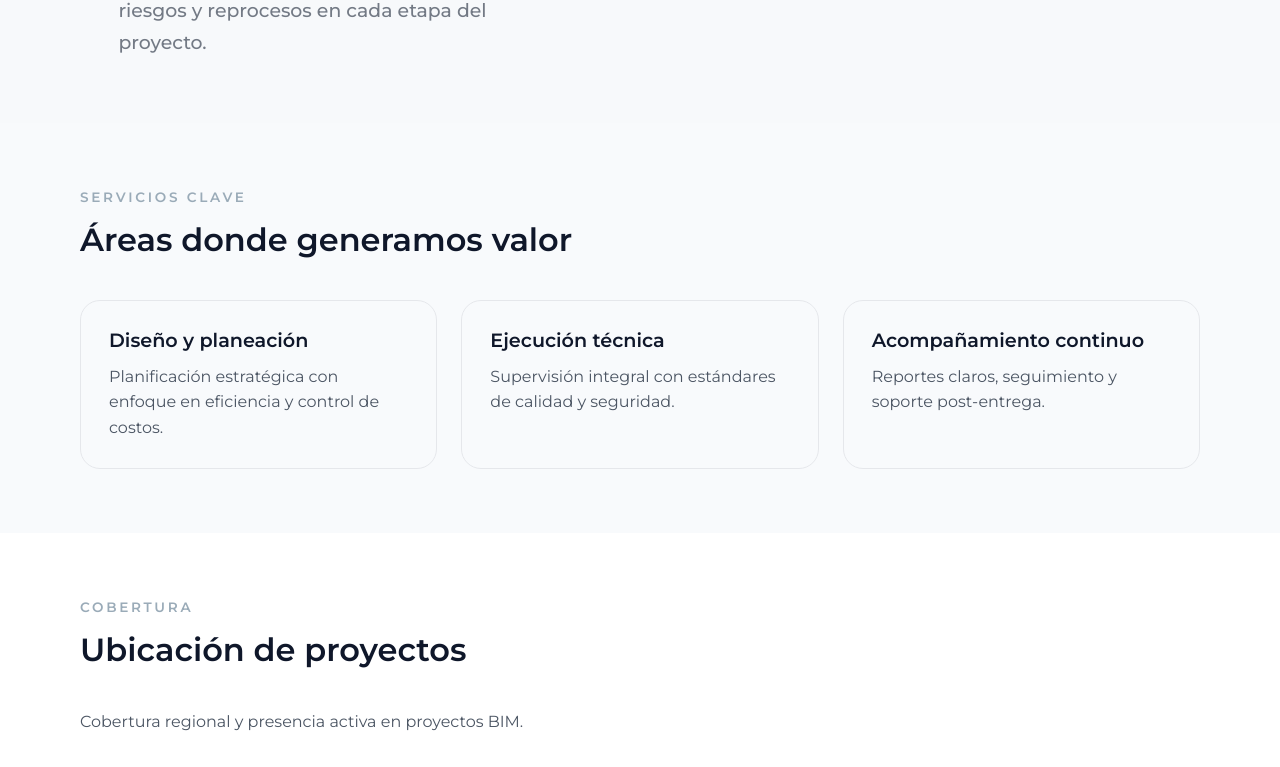
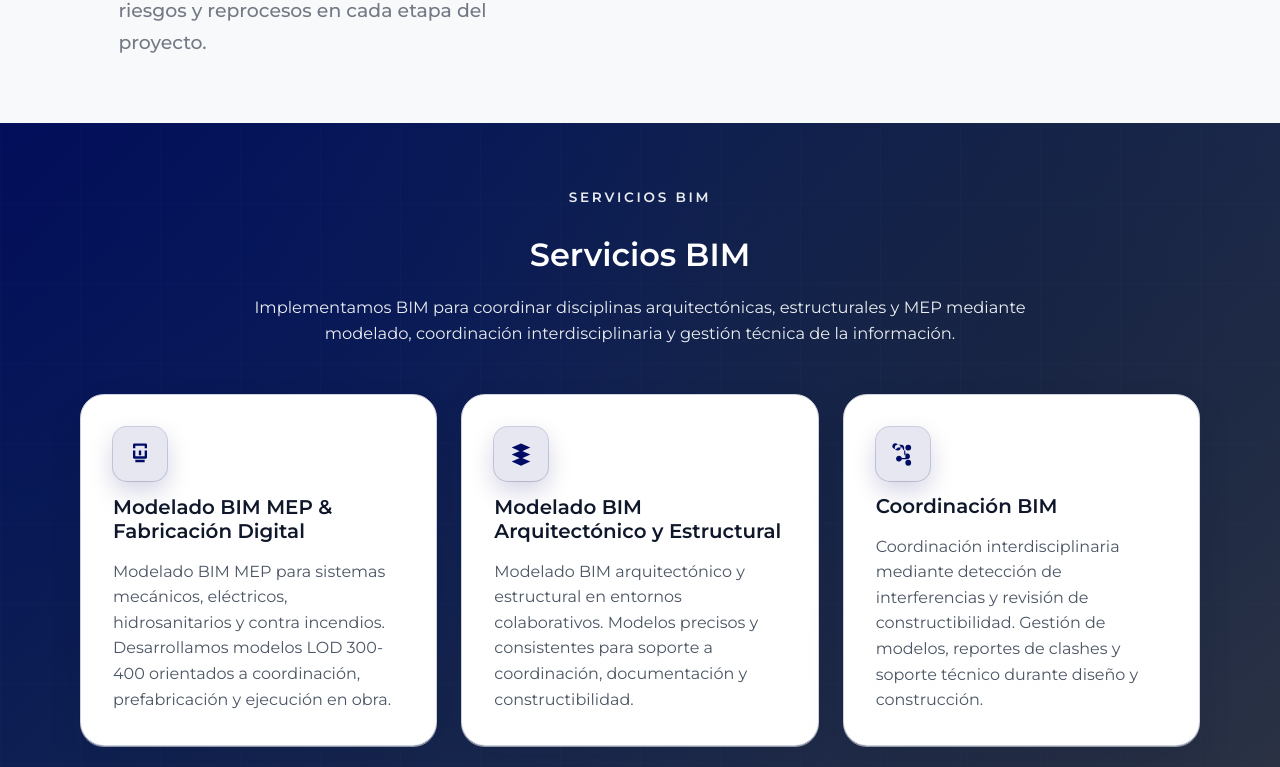
Before and after one commit to BRAYANRIASCOS01/web_BasCal, a React (Vite) app: page / in a window 1280 px wide. Shown: the part 1598-2365 px from the top of the page. Built offline with nearby package versions, Linux system fonts and the light colour scheme.

Commit message:
ajustando services

```diff
--- a/src/features/home/sections/Services.jsx
+++ b/src/features/home/sections/Services.jsx
@@ -1,19 +1,76 @@
+import { useEffect, useRef } from "react";
 import { useTranslation } from "react-i18next";
 
 const Services = () => {
   const { t } = useTranslation();
   const services = t("home.services.items", { returnObjects: true });
+  const sectionRef = useRef(null);
+  const serviceIcons = [
+    (
+      <svg viewBox="0 0 24 24" role="img" aria-hidden="true" focusable="false">
+        <path
+          d="M7 3h10a1 1 0 0 1 1 1v3h-2V5H8v2H6V4a1 1 0 0 1 1-1Zm9 16v-2H8v2h8Zm2-4a1 1 0 0 1-1 1H7a1 1 0 0 1-1-1V9h2v5h8V9h2v6Zm-5-2h-2V9h2v4Z"
+          fill="currentColor"
+        />
+      </svg>
+    ),
+    (
+      <svg viewBox="0 0 24 24" role="img" aria-hidden="true" focusable="false">
+        <path
+          d="M4 6.5 12 3l8 3.5-8 3.5L4 6.5Zm0 6L12 9l8 3.5-8 3.5-8-3.5Zm0 6L12 15l8 3.5-8 3.5-8-3.5Z"
+          fill="currentColor"
+        />
+      </svg>
+    ),
+    (
+      <svg viewBox="0 0 24 24" role="img" aria-hidden="true" focusable="false">
+        <path
+          d="M7.5 4A2.5 2.5 0 1 1 5 6.5 2.5 2.5 0 0 1 7.5 4Zm9 0A2.5 2.5 0 1 1 14 6.5 2.5 2.5 0 0 1 16.5 4Zm0 13A2.5 2.5 0 1 1 14 19.5 2.5 2.5 0 0 1 16.5 17ZM8 6.5h3.5a2.5 2.5 0 0 0 2.5 2.5v6.5H11a2.5 2.5 0 1 0 0 1h4.5A2.5 2.5 0 1 0 13 13.5V7A2.5 2.5 0 0 0 10.5 4H7.5a2.5 2.5 0 1 0 .007 2.5H8Z"
+          fill="currentColor"
+        />
+      </svg>
+    ),
+  ];
+
+  useEffect(() => {
+    const sectionEl = sectionRef.current;
+    if (!sectionEl) return;
+
+    const animatedNodes = sectionEl.querySelectorAll("[data-animate]");
+    const observer = new IntersectionObserver(
+      (entries) => {
+        entries.forEach((entry) => {
+          entry.target.classList.toggle("is-visible", entry.isIntersecting);
+        });
+      },
+      { threshold: 0.25 }
+    );
+
+    animatedNodes.forEach((node) => observer.observe(node));
+    return () => observer.disconnect();
+  }, []);
 
   return (
-    <section className="section section--alt" id="services">
-      <div className="container">
-        <p className="section-kicker">{t("home.servicesKicker")}</p>
-        <h2 className="section-title">{t("home.servicesTitle")}</h2>
-        <div className="grid">
-          {services.map((item) => (
-            <article className="card fade-in" key={item.title}>
-              <h3 className="card__title">{item.title}</h3>
-              <p className="text-muted">{item.text}</p>
+    <section className="section services" id="services" ref={sectionRef}>
+      <div className="container services__inner">
+        <div className="services__header" data-animate>
+          <p className="section-kicker">{t("home.servicesKicker")}</p>
+          <h2 className="section-title">{t("home.servicesTitle")}</h2>
+          <p className="services__subtitle text-muted">{t("home.servicesSubtitle")}</p>
+        </div>
+        <div className="services__grid">
+          {services.map((item, index) => (
+            <article
+              className="service-card"
+              key={item.title}
+              data-animate
+              style={{ transitionDelay: `${0.08 + index * 0.08}s` }}
+            >
+              <span className="service-card__icon" aria-hidden="true">
+                {serviceIcons[index % serviceIcons.length]}
+              </span>
+              <h3 className="service-card__title">{item.title}</h3>
+              <p className="service-card__text text-muted">{item.text}</p>
             </article>
           ))}
         </div>
--- a/src/shared/locales/en.json
+++ b/src/shared/locales/en.json
@@ -9,21 +9,22 @@
     "heroSubtitle": "We design engineering and construction projects with clear standards, transparent communication, and measurable results.",
     "primaryCta": "Request consultation",
     "secondaryCta": "Explore services",
-    "servicesKicker": "Key services",
-    "servicesTitle": "Areas where we create value",
+    "servicesKicker": "BIM Services",
+    "servicesTitle": "BIM Services",
+    "servicesSubtitle": "We implement BIM to coordinate architectural, structural, and MEP disciplines through modeling, cross-team coordination, and technical information management.",
     "services": {
       "items": [
         {
-          "title": "Design and planning",
-          "text": "Strategic planning focused on efficiency and cost control."
+          "title": "BIM MEP Modeling & Digital Fabrication",
+          "text": "BIM MEP modeling for mechanical, electrical, plumbing, and fire protection systems. We develop LOD 300-400 models focused on coordination, prefabrication, and field execution."
         },
         {
-          "title": "Technical execution",
-          "text": "End-to-end supervision with quality and safety standards."
+          "title": "Architectural & Structural BIM Modeling",
+          "text": "Architectural and structural BIM modeling in collaborative environments. Precise, consistent models that support coordination, documentation, and constructability."
         },
         {
-          "title": "Ongoing support",
-          "text": "Clear reporting, follow-up, and post-delivery support."
+          "title": "BIM Coordination",
+          "text": "Interdisciplinary coordination via clash detection and constructability reviews. Model management, clash reports, and technical support throughout design and construction."
         }
       ]
     },
--- a/src/shared/locales/es.json
+++ b/src/shared/locales/es.json
@@ -9,21 +9,22 @@
     "heroSubtitle": "Diseñamos proyectos de ingeniería y construcción con estándares claros, comunicación transparente y resultados medibles.",
     "primaryCta": "Solicitar asesoría",
     "secondaryCta": "Conocer servicios",
-    "servicesKicker": "Servicios clave",
-    "servicesTitle": "Áreas donde generamos valor",
+    "servicesKicker": "Servicios BIM",
+    "servicesTitle": "Servicios BIM",
+    "servicesSubtitle": "Implementamos BIM para coordinar disciplinas arquitectónicas, estructurales y MEP mediante modelado, coordinación interdisciplinaria y gestión técnica de la información.",
     "services": {
       "items": [
         {
-          "title": "Diseño y planeación",
-          "text": "Planificación estratégica con enfoque en eficiencia y control de costos."
+          "title": "Modelado BIM MEP & Fabricación Digital",
+          "text": "Modelado BIM MEP para sistemas mecánicos, eléctricos, hidrosanitarios y contra incendios. Desarrollamos modelos LOD 300-400 orientados a coordinación, prefabricación y ejecución en obra."
         },
         {
-          "title": "Ejecución técnica",
-          "text": "Supervisión integral con estándares de calidad y seguridad."
+          "title": "Modelado BIM Arquitectónico y Estructural",
+          "text": "Modelado BIM arquitectónico y estructural en entornos colaborativos. Modelos precisos y consistentes para soporte a coordinación, documentación y constructibilidad."
         },
         {
-          "title": "Acompañamiento continuo",
-          "text": "Reportes claros, seguimiento y soporte post-entrega."
+          "title": "Coordinación BIM",
+          "text": "Coordinación interdisciplinaria mediante detección de interferencias y revisión de constructibilidad. Gestión de modelos, reportes de clashes y soporte técnico durante diseño y construcción."
         }
       ]
     },
--- a/src/styles/home.css
+++ b/src/styles/home.css
@@ -1,5 +1,6 @@
 @import "./sections/hero.css";
 @import "./sections/why-bascal.css";
+@import "./sections/services.css";
 
 .app {
   background: var(--color-surface);
@@ -48,23 +49,6 @@
 .professional-services .services-stack {
   display: grid;
   gap: 1.75rem;
-}
-
-.service-card {
-  background: var(--color-surface-alt);
-  border: 1px solid var(--color-border);
-  border-radius: 1.25rem;
-  padding: 1.5rem;
-}
-
-.service-card__title {
-  font-size: 1.25rem;
-  margin-bottom: 1rem;
-}
-
-.service-card__list {
-  padding-left: 1.25rem;
-  color: var(--color-muted);
 }
 
 .portfolio-grid {
--- /dev/null
+++ b/src/styles/sections/services.css
@@ -0,0 +1,123 @@
+.services {
+  position: relative;
+  overflow: hidden;
+  background:
+    radial-gradient(circle at 20% 20%, color-mix(in srgb, var(--color-primary) 24%, transparent) 0%, transparent 42%),
+    radial-gradient(circle at 80% 30%, color-mix(in srgb, var(--color-primary-dark) 26%, transparent) 0%, transparent 48%),
+    linear-gradient(
+      135deg,
+      color-mix(in srgb, var(--color-primary) 78%, var(--color-primary-dark) 22%),
+      color-mix(in srgb, var(--color-primary-dark) 88%, var(--color-surface) 12%)
+    );
+  color: var(--color-surface);
+}
+
+.services::before {
+  content: "";
+  position: absolute;
+  inset: 0;
+  background-image:
+    linear-gradient(rgba(255, 255, 255, 0.08) 1px, transparent 1.5px),
+    linear-gradient(90deg, rgba(255, 255, 255, 0.08) 1px, transparent 1.5px);
+  background-size: 80px 80px, 80px 80px;
+  opacity: 0.12;
+  mix-blend-mode: screen;
+  pointer-events: none;
+}
+
+.services__inner {
+  position: relative;
+  z-index: 1;
+  display: grid;
+  gap: 3rem;
+  text-align: center;
+}
+
+.services__header {
+  display: grid;
+  gap: 0.9rem;
+  justify-items: center;
+}
+
+.services .section-title {
+  color: var(--color-surface);
+  margin-bottom: 0.35rem;
+}
+
+.services .section-kicker {
+  color: color-mix(in srgb, var(--color-surface) 78%, var(--color-secondary) 22%);
+}
+
+.services__subtitle {
+  max-width: 780px;
+  color: color-mix(in srgb, var(--color-surface) 80%, var(--color-secondary) 20%);
+  font-size: 1.02rem;
+}
+
+.services__grid {
+  display: grid;
+  gap: 1.5rem;
+  grid-template-columns: repeat(auto-fit, minmax(280px, 1fr));
+  justify-items: stretch;
+}
+
+.service-card {
+  background: linear-gradient(180deg, var(--color-surface), color-mix(in srgb, var(--color-surface) 90%, var(--color-surface-alt) 10%));
+  border: 1px solid color-mix(in srgb, var(--color-primary) 10%, var(--color-border) 90%);
+  border-radius: 1.5rem;
+  padding: 2rem;
+  box-shadow:
+    0 14px 32px color-mix(in srgb, var(--color-primary-dark) 14%, transparent),
+    0 1px 0 rgba(255, 255, 255, 0.6);
+  text-align: left;
+  display: grid;
+  gap: 0.9rem;
+  transition: transform 0.2s ease, box-shadow 0.2s ease, border-color 0.2s ease;
+}
+
+.service-card:hover {
+  transform: translateY(-6px);
+  box-shadow:
+    0 22px 46px color-mix(in srgb, var(--color-primary-dark) 22%, transparent),
+    0 2px 0 rgba(255, 255, 255, 0.6);
+  border-color: color-mix(in srgb, var(--color-primary) 22%, var(--color-border) 78%);
+}
+
+.service-card__icon {
+  width: 54px;
+  height: 54px;
+  display: inline-flex;
+  align-items: center;
+  justify-content: center;
+  border-radius: 14px;
+  background: color-mix(in srgb, var(--color-primary) 10%, var(--color-surface) 90%);
+  color: var(--color-primary);
+  box-shadow:
+    0 10px 24px color-mix(in srgb, var(--color-primary) 18%, transparent),
+    0 0 0 1px color-mix(in srgb, var(--color-primary) 18%, var(--color-surface) 82%);
+}
+
+.service-card__icon svg {
+  width: 28px;
+  height: 28px;
+}
+
+.service-card__title {
+  font-size: 1.24rem;
+  color: var(--color-primary-dark);
+  margin: 0;
+}
+
+.service-card__text {
+  margin: 0;
+}
+
+@media (max-width: 768px) {
+  .services__inner {
+    gap: 2rem;
+  }
+
+  .services__grid {
+    gap: 1.25rem;
+  }
+}
```
